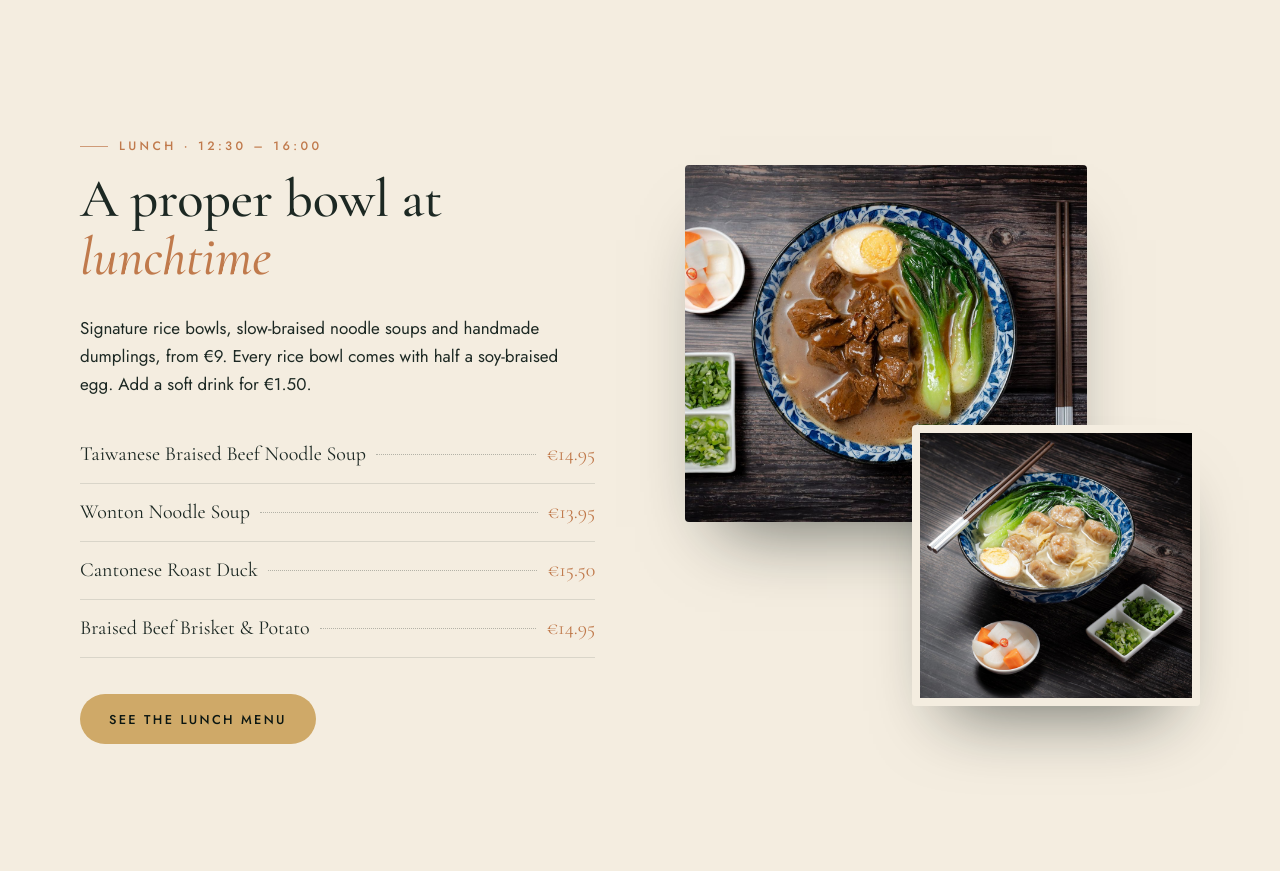
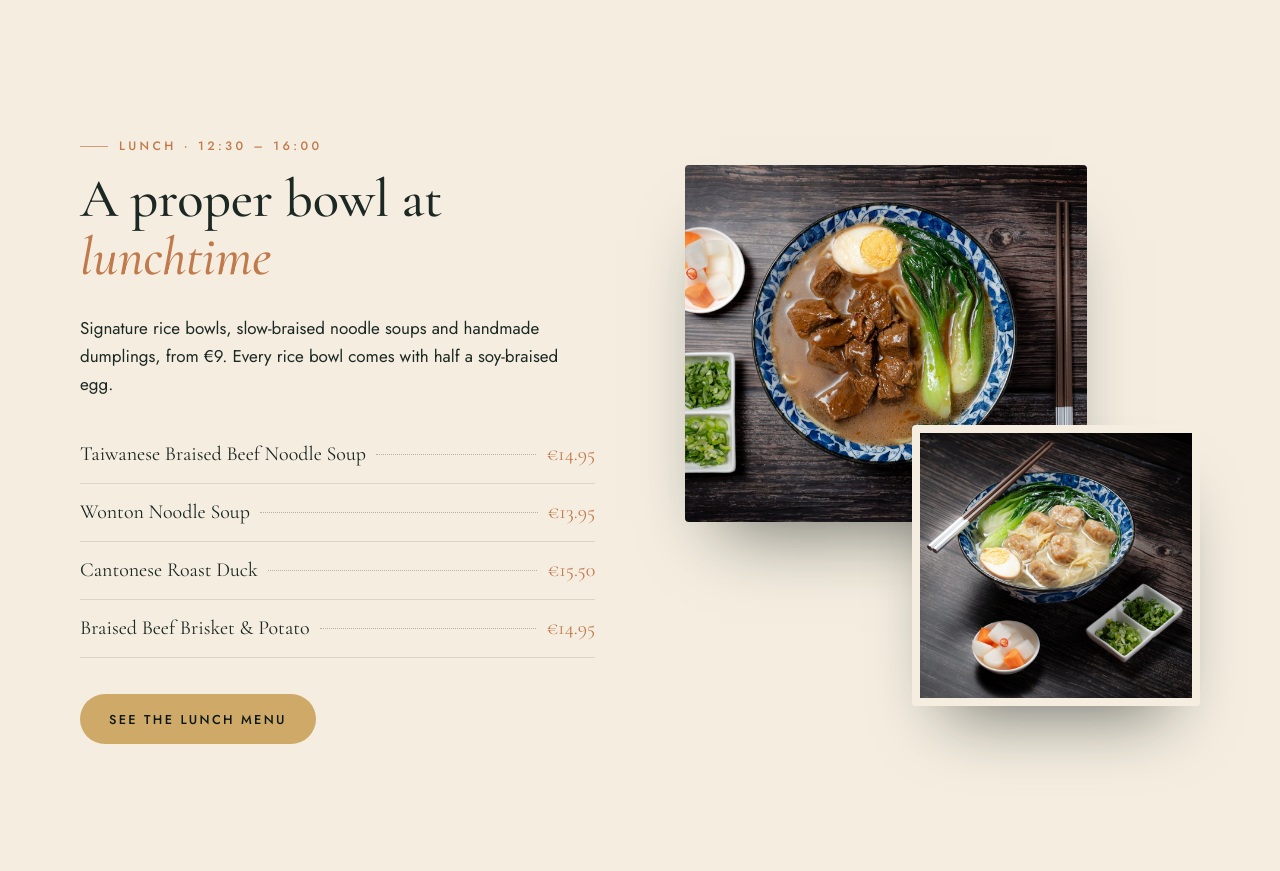
Before and after one commit to Nicholasrooney/Octoberchinese.ie, a PHP site: page / in a window 1280 px wide. Shown: the part 3707-4578 px from the top of the page. Run offline with PHP 8.4, Linux system fonts and the light colour scheme.

Commit message:
Home page lunch section: drop the soft drink line
Co-Authored-By: Claude Opus 5.5 <noreply@anthropic.com>
Claude-Session: https://claude.ai/code/session_01838H2Ua8iFeVK1Ff5FM7mD

```diff
--- a/index.php
+++ b/index.php
@@ -170,7 +170,7 @@ $lunchFrom = min(array_map(fn($i) => (float) $i['price'], array_merge(...array_c
         <div class="lunch-text reveal">
             <p class="eyebrow">Lunch · <?= e($lunchHours) ?></p>
             <h2 id="lunch-title">A proper bowl at <em>lunchtime</em></h2>
-            <p>Signature rice bowls, slow-braised noodle soups and handmade dumplings, from €<?= e(fmt_price(number_format($lunchFrom, 2))) ?>. Every rice bowl comes with half a soy-braised egg. Add a soft drink for €1.50.</p>
+            <p>Signature rice bowls, slow-braised noodle soups and handmade dumplings, from €<?= e(fmt_price(number_format($lunchFrom, 2))) ?>. Every rice bowl comes with half a soy-braised egg.</p>
             <ul class="lunch-list">
                 <?php foreach ([$lunchMenu[1]['items'][0], $lunchMenu[1]['items'][1], $lunchMenu[0]['items'][2], $lunchMenu[0]['items'][1]] as $li): ?>
                     <li><span><?= e($li['name']) ?></span><span class="dots" aria-hidden="true"></span><?php if (show_prices()): ?><span>€<?= e(fmt_price($li['price'])) ?></span><?php endif; ?></li>
--- a/october/index.php
+++ b/october/index.php
@@ -101,7 +101,7 @@ oct_header(
         <div class="oc-feature-text oc-reveal">
             <?= oct_eyebrow('午市', 'Lunch · ' . $lunchHours) ?>
             <h2 id="oc-f3">A proper bowl at lunchtime</h2>
-            <p>Signature rice bowls, Taiwanese braised beef noodle soup, wonton noodle soup and handmade dumplings<?php if (show_prices()): ?>, from €<?= e(fmt_price(number_format($lunchFrom, 2))) ?><?php endif; ?>. Every rice bowl comes with half a soy-braised egg. Add a soft drink for €1.50.</p>
+            <p>Signature rice bowls, Taiwanese braised beef noodle soup, wonton noodle soup and handmade dumplings<?php if (show_prices()): ?>, from €<?= e(fmt_price(number_format($lunchFrom, 2))) ?><?php endif; ?>. Every rice bowl comes with half a soy-braised egg.</p>
             <a class="oc-btn" href="menu.php?tab=lunch">View the lunch menu</a>
         </div>
         <figure class="oc-feature-img oc-bleed-right oc-reveal">
```
